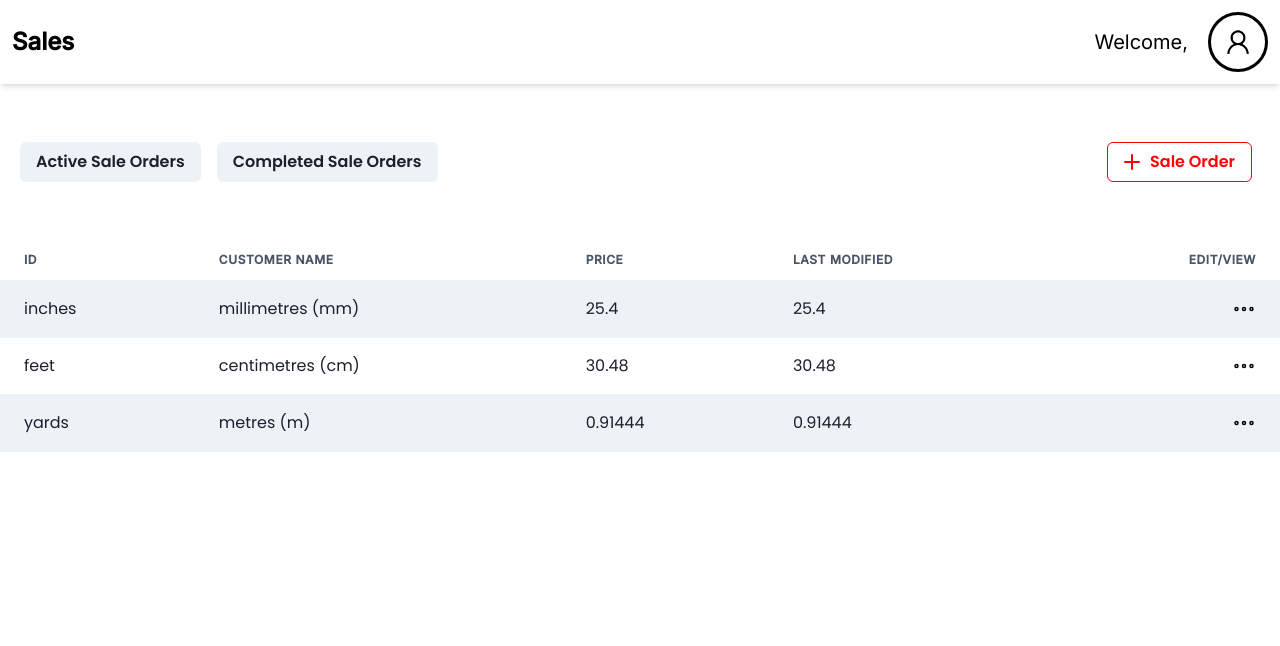
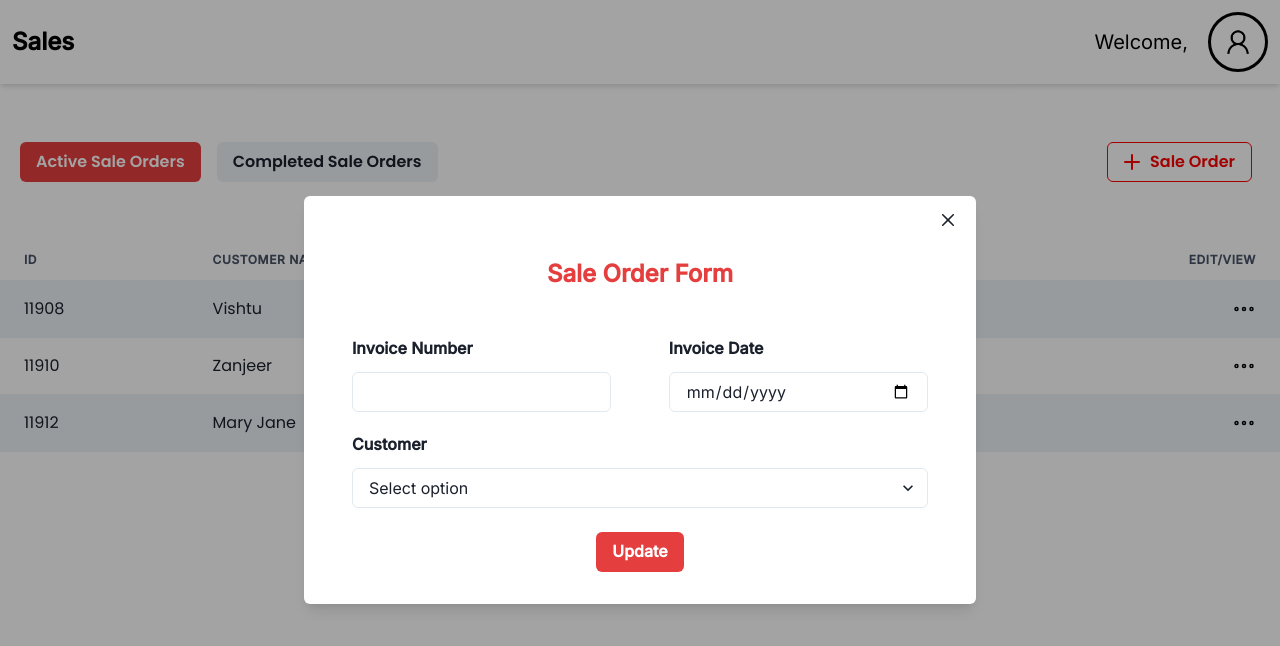
Before and after one commit to Moscolape/Agspert-Task, a React (Vite) app: page /sales in a window 1280 px wide. Both pictures are taken after a click on the button "Sale Order". Shown: the top 646 px of the page. Built offline with nearby package versions, Linux system fonts and the light colour scheme; a web font is replaced by a local one.

Commit message:
chore: begin sales order form features

```diff
--- a/package.json
+++ b/package.json
@@ -16,6 +16,7 @@
     "@emotion/styled": "^11.11.5",
     "@tanstack/react-query": "^5.40.0",
     "framer-motion": "^11.2.9",
+    "moment": "^2.30.1",
     "react": "^18.2.0",
     "react-dom": "^18.2.0",
     "react-hook-form": "^7.51.5",
--- /dev/null
+++ b/src/components/modals/edit-sale-order-modal.tsx
@@ -0,0 +1,79 @@
+// import React, { useState, useRef } from "react";
+import {
+  Box,
+  Button,
+  Flex,
+  // Image,
+  Input,
+  Modal,
+  ModalOverlay,
+  ModalContent,
+  ModalHeader,
+  ModalBody,
+  ModalCloseButton,
+  // Select,
+  // Spinner,
+  Text,
+  // useDisclosure,
+} from "@chakra-ui/react";
+import { SaleOrder } from "../../schemas/sale-order";
+// import { AddIcon } from "@chakra-ui/icons";
+
+interface Order {
+  order: SaleOrder | null;
+  open: boolean;
+  close: () => void;
+}
+
+const EditSaleOrder: React.FC<Order> = ({ order, open, close }) => {
+
+  return (
+    <Modal isOpen={open} onClose={close} size='xl' isCentered>
+      <ModalOverlay bg="blackAlpha.500" />
+      <ModalContent p={6} fontFamily="Inter" animation="animate-bump">
+        <ModalCloseButton onClick={close} />
+        <ModalHeader display="flex" justifyContent="center">
+          <Text fontWeight="bold" color="red.500" fontSize="2xl">
+            Edit Sale Order
+          </Text>
+        </ModalHeader>
+        <ModalBody>
+          <Box mb={5}>
+            <Text fontWeight="semibold">Programme Name</Text>
+            <Input
+              mt={3}
+              defaultValue={order!.customer_id}
+              outline="none"
+              _focus={{ boxShadow: "none", borderColor: "gray.300" }}
+            />
+          </Box>
+          <Box mb={5}>
+            <Text fontWeight="semibold">Grant Date</Text>
+            <Input
+              mt={3}
+              type="date"
+              defaultValue={order?.invoice_date}
+              outline="none"
+              _focus={{ boxShadow: "none", borderColor: "gray.300" }}
+            />
+          </Box>
+          <Box mb={5}>
+            <Text fontWeight="semibold">Expiry Date</Text>
+            <Input
+              mt={3}
+              type="date"
+              defaultValue={order?.invoice_date}
+              outline="none"
+              _focus={{ boxShadow: "none", borderColor: "gray.300" }}
+            />
+          </Box>
+          <Flex justify="center" mt={6}>
+            <Button colorScheme="red">Update</Button>
+          </Flex>
+        </ModalBody>
+      </ModalContent>
+    </Modal>
+  );
+};
+
+export default EditSaleOrder;
--- /dev/null
+++ b/src/components/modals/new-sale-order-modal.tsx
@@ -0,0 +1,78 @@
+// import React, { useState, useRef } from "react";
+import {
+  Box,
+  Button,
+  Flex,
+  // Image,
+  Input,
+  Modal,
+  ModalOverlay,
+  ModalContent,
+  ModalHeader,
+  ModalBody,
+  ModalCloseButton,
+  Select,
+  // Spinner,
+  Text,
+  Spacer,
+  // useDisclosure,
+} from "@chakra-ui/react";
+
+interface Order {
+  open: boolean;
+  close: () => void;
+}
+
+const NewSaleOrder: React.FC<Order> = ({ open, close }) => {
+
+  return (
+    <Modal isOpen={open} onClose={close} size='2xl' isCentered>
+      <ModalOverlay bg="blackAlpha.500" />
+      <ModalContent p={6} fontFamily="Inter" animation="animate-bump">
+        <ModalCloseButton onClick={close} />
+        <ModalHeader display="flex" justifyContent="center" my={5}>
+          <Text fontWeight="bold" color="red.500" fontSize="2xl">
+            Sale Order Form
+          </Text>
+        </ModalHeader>
+        <ModalBody>
+          <Flex>
+            <Box mb={5} w='45%'>
+              <Text fontWeight="semibold">Invoice Number</Text>
+              <Input
+                mt={3}
+                // defaultValue={order!.customer_id}
+                outline="none"
+                _focus={{ boxShadow: "none", borderColor: "gray.300" }}
+              />
+            </Box>
+            <Spacer />
+            <Box mb={5} w='45%'>
+              <Text fontWeight="semibold">Invoice Date</Text>
+              <Input
+                mt={3}
+                type="date"
+                // defaultValue={order?.invoice_date}
+                outline="none"
+                _focus={{ boxShadow: "none", borderColor: "gray.300" }}
+              />
+            </Box>
+          </Flex>
+          <Box mb={5}>
+            <Text fontWeight="semibold">Customer</Text>
+            <Select placeholder='Select option' mt={3}>
+              <option value='option1'>Option 1</option>
+              <option value='option2'>Option 2</option>
+              <option value='option3'>Option 3</option>
+            </Select>
+          </Box>
+          <Flex justify="center" mt={6}>
+            <Button colorScheme="red">Update</Button>
+          </Flex>
+        </ModalBody>
+      </ModalContent>
+    </Modal>
+  );
+};
+
+export default NewSaleOrder;
--- a/src/components/sales/sales.orders.tsx
+++ b/src/components/sales/sales.orders.tsx
@@ -1,3 +1,4 @@
+import React, { useState } from "react";
 import {
   Image,
   Table,
@@ -8,10 +9,67 @@ import {
   Thead,
   Tr,
   Box,
+  Spinner,
+  Text,
 } from "@chakra-ui/react";
 import { More } from "../../constants/assets";
+import { useQuery } from "@tanstack/react-query";
 
-const SalesOrders = () => {
+import { SaleOrder, SaleOrderItem, SaleOrders } from "../../schemas/sale-order";
+import EditSaleOrder from "../modals/edit-sale-order-modal";
+
+
+// Mock fetch function
+const fetchSaleOrders = (): Promise<SaleOrder[]> => {
+  return new Promise((resolve) => {
+    setTimeout(() => {
+      resolve(SaleOrders);
+    }, 2000);
+  });
+};
+
+
+interface SalesProps {
+  activeTab: string;
+}
+
+
+const SalesOrders: React.FC<SalesProps> = ({activeTab}) => {
+  const [openEdit, setOpenEdit] = useState(false);
+  const [selectedOrder, setSelectedOrder] = useState<SaleOrder | null>(null);
+
+  const Edit = (order: SaleOrder) => {
+    setOpenEdit(true);
+    setSelectedOrder(order);
+  }
+
+  const closeEdit = () => {
+    setOpenEdit(false);
+  }
+
+  const { data, error, isLoading } = useQuery<SaleOrder[], Error>({
+    queryKey: ["saleOrders"],
+    queryFn: fetchSaleOrders,
+  });
+
+  if (isLoading) {
+    return (
+      <Box display="flex" justifyContent="center" alignItems="center" height="50vh">
+        <Spinner size="xl" color="#EE1B24"/>
+      </Box>
+    );
+  }
+
+  if (error) {
+    return (
+      <Box display="flex" justifyContent="center" alignItems="center" height="50vh">
+        <Text>Failed to load sale orders: {error.message}</Text>
+      </Box>
+    );
+  }
+
+  const filteredOrders = data?.filter(order => activeTab === "active" ? !order.paid : order.paid);
+
   return (
     <TableContainer>
       <Table variant="striped" colorScheme="gray">
@@ -25,41 +83,27 @@ const SalesOrders = () => {
           </Tr>
         </Thead>
         <Tbody>
-          <Tr>
-            <Td>inches</Td>
-            <Td>millimetres (mm)</Td>
-            <Td>25.4</Td>
-            <Td>25.4</Td>
-            <Td>
-              <Box cursor='pointer' display="flex" justifyContent="flex-end">
-                <Image src={More} />
-              </Box>
-            </Td>
-          </Tr>
-          <Tr>
-            <Td>feet</Td>
-            <Td>centimetres (cm)</Td>
-            <Td>30.48</Td>
-            <Td>30.48</Td>
-            <Td>
-              <Box cursor='pointer' display="flex" justifyContent="flex-end">
-                <Image src={More} />
-              </Box>
-            </Td>
-          </Tr>
-          <Tr>
-            <Td>yards</Td>
-            <Td>metres (m)</Td>
-            <Td>0.91444</Td>
-            <Td>0.91444</Td>
-            <Td>
-              <Box cursor='pointer' display="flex" justifyContent="flex-end">
-                <Image src={More} />
-              </Box>
-            </Td>
-          </Tr>
+          {filteredOrders?.map((order: SaleOrder) => (
+            <Tr key={order.invoice_no}>
+              <Td>{order.customer_id}</Td>
+              <Td>{order.customer_name}</Td>
+              <Td>
+                {order.items.reduce(
+                  (total: number, item: SaleOrderItem) => total + item.price * item.quantity,
+                  0
+                )}
+              </Td>
+              <Td>{order.invoice_date}</Td>
+              <Td>
+                <Box cursor="pointer" display="flex" justifyContent="flex-end">
+                  <Image src={More} onClick={() => Edit(order)}/>
+                </Box>
+              </Td>
+            </Tr>
+          ))}
         </Tbody>
       </Table>
+      {openEdit && <EditSaleOrder open={openEdit} close={closeEdit} order={selectedOrder}/>}
     </TableContainer>
   );
 };
--- a/src/index.css
+++ b/src/index.css
@@ -24,3 +24,18 @@ body {
   background-color: #ffffff;
   scroll-behavior: smooth;
 }
+
+@keyframes bump {
+  0% {
+    transform: scale(0);
+    animation-timing-function: ease-out;
+  }
+  100% {
+    transform: scale(1);
+    animation-timing-function: ease-in;
+  }
+}
+
+.animate-bump {
+  animation: bump 1s linear 1;
+}
--- a/src/pages/sales.tsx
+++ b/src/pages/sales.tsx
@@ -2,26 +2,70 @@ import { Box, Button, ButtonGroup, Flex, Spacer, Text } from "@chakra-ui/react";
 import Wrapper from "../components/general/wrapper";
 import { AddIcon } from "@chakra-ui/icons";
 import SalesOrders from "../components/sales/sales.orders";
+import { useState } from "react";
+import NewSaleOrder from "../components/modals/new-sale-order-modal";
 
 const Sales = () => {
+  // State to manage the sales tab (active or completed)
+  const [activeTab, setActiveTab] = useState<"active" | "completed">(() => {
+    const storedTab = sessionStorage.getItem("activeTab");
+    return storedTab === "completed" ? "completed" : "active";
+  });
+
+  const [openNewOrder, setOpenNewOrder] = useState(false);
+
+  const newOrder = () => {
+    setOpenNewOrder(true);
+  };
+
+  const closeOrder = () => {
+    setOpenNewOrder(false);
+  };
+
+  const toggleTab = (tab: "active" | "completed") => {
+    setActiveTab(tab);
+    sessionStorage.setItem("activeTab", tab);
+  };
+
   return (
     <Wrapper>
-      <Flex minWidth='max-content' alignItems='center' gap='2' mx='20px' my='50px'>
-        <ButtonGroup gap='2'>
-          <Button colorScheme='gray'>Active Sale Orders</Button>
-          <Button colorScheme='gray'>Completed Sale Orders</Button>
+      <Flex
+        minWidth="max-content"
+        alignItems="center"
+        gap="2"
+        mx="20px"
+        my="50px"
+      >
+        <ButtonGroup gap="2">
+          <Button
+            colorScheme={activeTab === "active" ? "red" : "gray"}
+            onClick={() => toggleTab("active")}
+          >
+            Active Sale Orders
+          </Button>
+          <Button
+            colorScheme={activeTab === "completed" ? "red" : "gray"}
+            onClick={() => toggleTab("completed")}
+          >
+            Completed Sale Orders
+          </Button>
         </ButtonGroup>
         <Spacer />
-        <Box p='2'>
-          <Button colorScheme='white' color='red' border='1px' borderColor='red'>
+        <Box p="2">
+          <Button
+            colorScheme="white"
+            color="red"
+            border="1px"
+            borderColor="red"
+            onClick={newOrder}
+          >
             <AddIcon />
-            <Text ml='10px'>
-              Sale Order
-            </Text>
+            <Text ml="10px">Sale Order</Text>
           </Button>
         </Box>
       </Flex>
-      <SalesOrders />
+      <SalesOrders activeTab={activeTab} />
+      {openNewOrder && <NewSaleOrder open={openNewOrder} close={closeOrder} />}
     </Wrapper>
   );
 };
--- a/src/schemas/customers.ts
+++ b/src/schemas/customers.ts
@@ -1,7 +1,7 @@
 export interface CustomerProfile {
   id: number;
   name: string;
-  color: [number, number, number];
+  color: number[];
   email: string;
   pincode: string;
   location_name: string;
--- a/src/schemas/sale-order.ts
+++ b/src/schemas/sale-order.ts
@@ -6,6 +6,7 @@ export interface SaleOrderItem {
 
 export interface SaleOrder {
   customer_id: number;
+  customer_name: string;
   items: SaleOrderItem[];
   paid: boolean;
   invoice_no: string;
@@ -15,6 +16,7 @@ export interface SaleOrder {
 export const SaleOrders: SaleOrder[] = [
   {
     customer_id: 11908,
+    customer_name: 'Vishtu',
     items: [
       {
         sku_id: 220,
@@ -33,6 +35,7 @@ export const SaleOrders: SaleOrder[] = [
   },
   {
     customer_id: 11909,
+    customer_name: 'Kareem',
     items: [
       {
         sku_id: 222,
@@ -51,6 +54,7 @@ export const SaleOrders: SaleOrder[] = [
   },
   {
     customer_id: 11910,
+    customer_name: 'Zanjeer',
     items: [
       {
         sku_id: 224,
@@ -69,6 +73,7 @@ export const SaleOrders: SaleOrder[] = [
   },
   {
     customer_id: 11911,
+    customer_name: 'John Doe',
     items: [
       {
         sku_id: 226,
@@ -87,6 +92,7 @@ export const SaleOrders: SaleOrder[] = [
   },
   {
     customer_id: 11912,
+    customer_name: 'Mary Jane',
     items: [
       {
         sku_id: 228,
```
Also changed, not shown: src/pages/login.tsx (+2 -19 lines), 1 other file (tests, documents, lock files or other folders).
